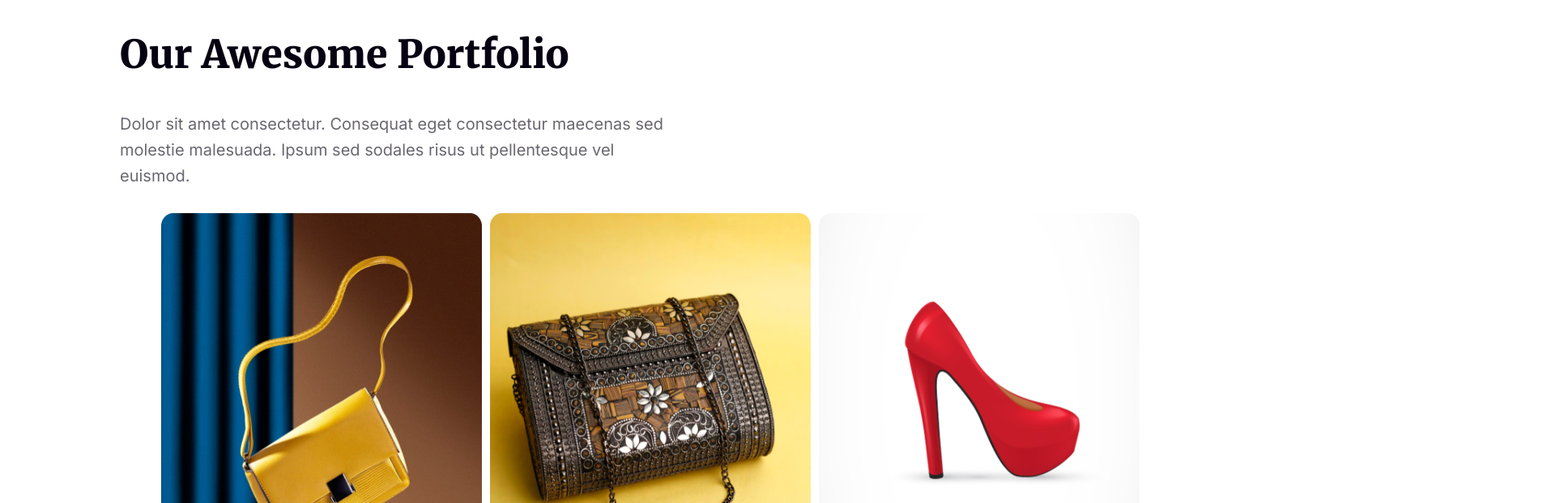
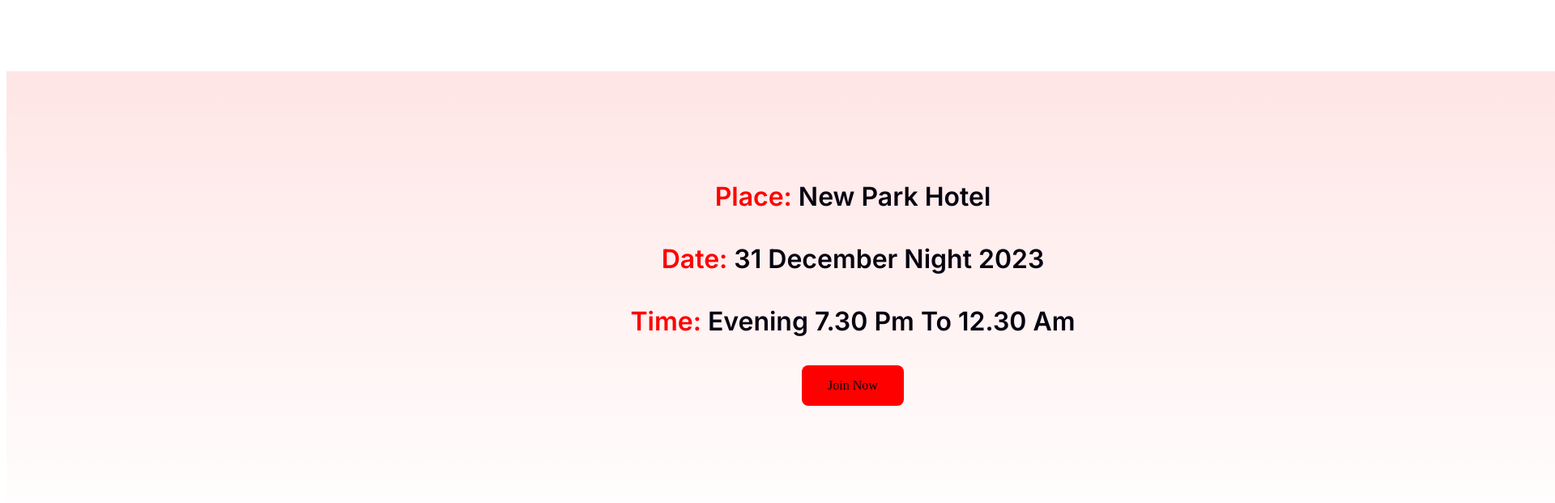
Before and after one commit to sohelrana15031996/assaignment-1-Sohel-Rana, a plain HTML site: page index.html in a window 1280 px wide. Shown: the part 2179-2800 px from the top of the page at 81% size, 1920 px wide, since content can reach past the window. Drawn offline with Linux system fonts and the light colour scheme.

Commit message:
bonus section and hover effect has been uploaded

```diff
--- a/index.html
+++ b/index.html
@@ -45,7 +45,19 @@
       </div>
       <img class="Party-Image" src="Images/Group 70.png" alt="Party-Image">
     </div>
+    <!-- Bonus Section -->
+    <div class="event">
+      <div class="date-time">
+        <p><span class="event-time">Place:</span> New Park Hotel</p>
+        <p><span class="event-time">Date: </span>31 December Night 2023</p>
+        <p><span class="event-time">Time: </span>Evening 7.30 pm to 12.30 am</p>
 
+      </div>
+      <div class="join-btn">
+        Join Now
+      </div>
+    </div>
+<!-- Portfolio Section Start From Here -->
     <section class="Portfolio">
       <div class="Portfolio-text">
         <section class="Portfolio-subheading">THE BEST GIFTS</section>
--- a/style.css
+++ b/style.css
@@ -1,7 +1,8 @@
-body{
+body {
   width: 1600px;
   height: 7335px;
 }
+
 header {
   background-image: linear-gradient(180deg, #070211 0%, rgba(7, 2, 17, 0) 100%), url("Images/Banner.png");
   background-size: cover;
@@ -44,7 +45,8 @@
   align-items: center;
   justify-content: center;
   height: 800px;
-
+  margin-top: 120px;
+  margin-bottom: 120px;
 }
 
 .deals-heading {
@@ -132,12 +134,49 @@
   align-items: center;
 }
 
+
+
+/* Bonus Section Design */
+.event {
+  background-image: linear-gradient(180deg, rgba(255, 0, 0, 0.10) 0%, rgba(255, 0, 0, 0.00) 100%);
+  width: 1320px;
+  height: 482px;
+  background-size: cover;
+  margin: 0 auto;
+  text-align: center;
+  padding: 100px 385px 0;
+}
+
+.date-time {
+  color: #070211;
+  font-family: Inter;
+  font-size: 32px;
+  font-style: normal;
+  font-weight: 600;
+  line-height: 45px;
+  text-transform: capitalize;
+}
+
+.event-time {
+  color: #F00;
+}
+
+.join-btn {
+  display: inline-flex;
+  padding: 16px 32px;
+  justify-content: center;
+  align-items: center;
+  gap: 10px;
+  border-radius: 8px;
+  background: #F00;
+}
+
 /* Portfolio Section Design */
 
 .Portfolio {
   margin: 120px 140px;
+}
 
-}
 
 .Portfolio-subheading {
   color: #F00;
@@ -147,6 +186,7 @@
   font-weight: 500;
   line-height: normal;
 }
+
 
 .Portfolio-heading {
   color: #070211;
@@ -176,13 +216,18 @@
   max-width: 1320px;
   flex-wrap: wrap;
   justify-content: center;
+  align-items: center;
 }
 
-.Portfolio-images .PortfolioImage {
-  width: 30%;
+.PortfolioImage {
+  max-width: 31.05%;
   height: 450px;
-  margin: 10px;
+  margin: 30px;
   margin-left: 0;
+}
+
+.PortfolioImage:hover {
+  box-shadow: 3px 3px 4px black;
 }
 
 /* Newsletter Section Design */
@@ -195,7 +240,7 @@
   margin: 0 auto;
 }
 
-.email-icon{
+.email-icon {
   width: 150px;
   height: 150px;
   margin: 0 auto;
@@ -203,7 +248,8 @@
   top: 20px;
   margin-bottom: 0;
 }
-.newsletter-heading{
+
+.newsletter-heading {
   margin-top: 80px;
   margin-bottom: 10px;
   color: #070211;
@@ -215,26 +261,31 @@
   line-height: normal;
   text-transform: capitalize;
 }
-.newsletter-para{
+
+.newsletter-para {
   color: rgba(7, 2, 17, 0.60);
   text-align: center;
   font-family: Inter;
   font-size: 20px;
   font-style: normal;
   font-weight: 400;
-line-height: 32px; /* 160% */
+  line-height: 32px;
+  /* 160% */
 }
-#email-subscribe{
+
+#email-subscribe {
   margin: 45px 335px 80px 335px;
   display: flex;
 }
-#user-email{
+
+#user-email {
   width: 648px;
   height: 72px;
   border-radius: 50px 0 0 50px;
   background: #FFF;
 }
-input[placeholder]{
+
+input[placeholder] {
   color: rgba(7, 2, 17, 0.30);
 
   text-align: center;
@@ -245,7 +296,8 @@
   line-height: normal;
   padding: 0;
 }
-#subscriber{
+
+#subscriber {
   width: 210px;
   height: 72px;
   border-radius: 0px 50px 50px 0px;
@@ -255,17 +307,19 @@
 
 
 /* Footer Section Designed */
-footer{
+footer {
   width: 1600px;
   height: 700px;
   background: #070211;
 }
-#contact{
+
+#contact {
   display: flex;
   justify-content: space-between;
   align-items: center;
 }
-.addresss{
+
+.addresss {
   color: #FFF;
   width: 375px;
   height: 80px;
@@ -277,39 +331,47 @@
   padding: 120px 0 50px 140px;
   /* 166.667% */
 }
-.tele-web{
+
+.tele-web {
   color: #FFF;
   font-family: Inter;
   font-size: 24px;
   font-style: normal;
   font-weight: 500;
   line-height: 40px;
-padding: 120px 290px 0 0; /* 166.667% */
+  padding: 120px 290px 0 0;
+  /* 166.667% */
 }
-.web{
+
+.web {
   padding-bottom: 50px;
 }
-hr{
+
+hr {
   width: 1320px;
   height: 1px;
   background: rgba(255, 255, 255, 0.15);
 }
-#icon{
+
+#icon {
   display: flex;
   justify-content: center;
 }
-.marka{
+
+.marka {
   width: 64px;
   height: 64px;
   padding: 10px;
   margin: 35px 0;
 }
-.copy-right{
+
+.copy-right {
   display: flex;
   justify-content: space-between;
   align-items: center;
 }
-.right{
+
+.right {
   color: #FFF;
 
   font-family: Inter;
@@ -320,7 +382,7 @@
   padding: 50px 0 120px 140px;
 }
 
-#unsubs{
+#unsubs {
   color: #FFF;
   padding: 50px 140px 120px 0;
   font-family: Inter;
```
Lines whose indentation alone changed are shown as unchanged.
